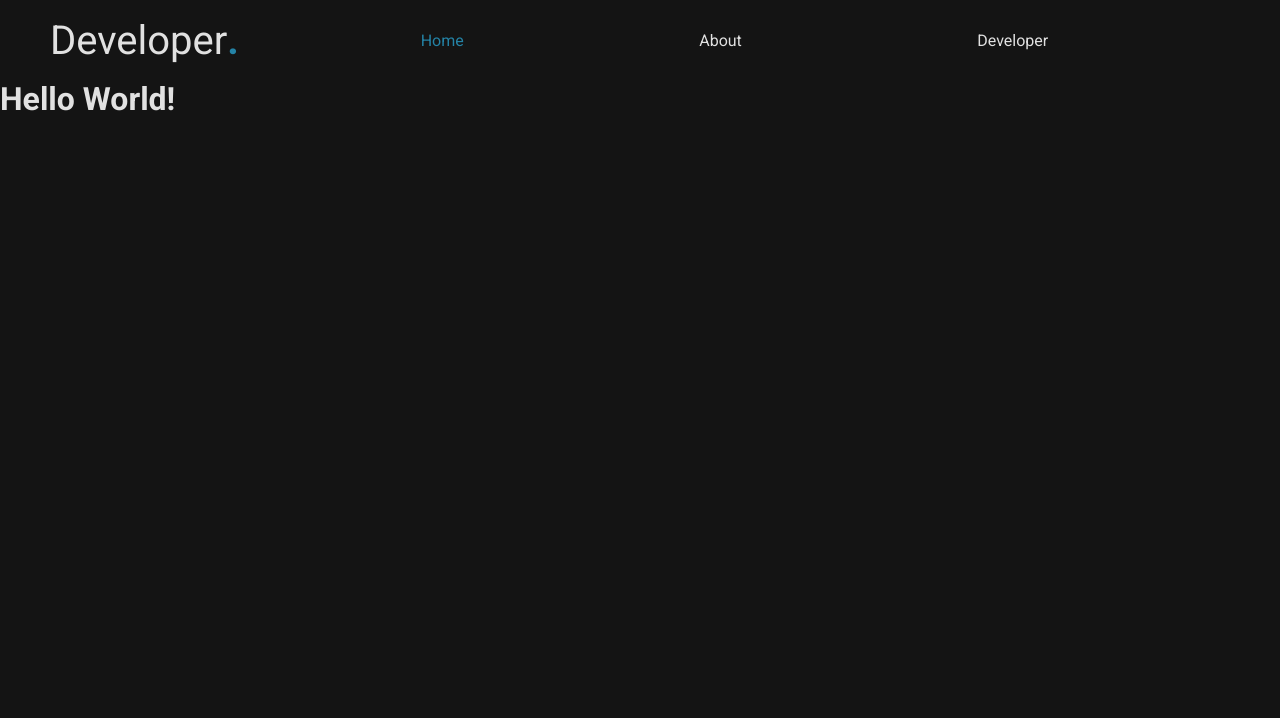
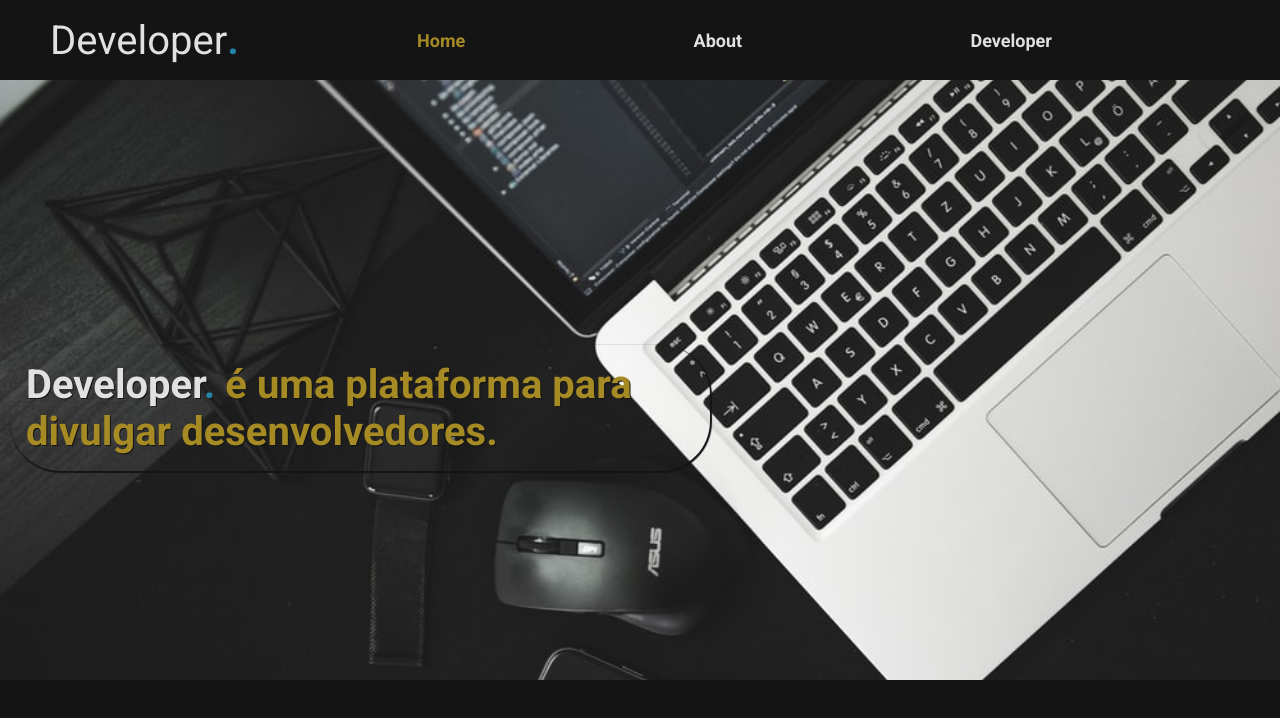
Before and after one commit to CarvalhoFilipe/developer-web-site, a React (Create React App) app: page / in a window 1280 px wide. Shown: the top 718 px of the page. Built offline with nearby package versions, Linux system fonts and the light colour scheme.

Commit message:
Banner tela Home, add framer motion.

```diff
--- /dev/null
+++ b/index.d.ts
@@ -0,0 +1 @@
+declare module "*.jpg";
--- a/package.json
+++ b/package.json
@@ -10,6 +10,7 @@
     "@types/node": "^16.7.13",
     "@types/react": "^18.0.0",
     "@types/react-dom": "^18.0.0",
+    "framer-motion": "^6.3.3",
     "react": "^18.1.0",
     "react-dom": "^18.1.0",
     "react-router-dom": "^6.3.0",
--- /dev/null
+++ b/src/components/Banner/index.tsx
@@ -0,0 +1,23 @@
+import banner from "../../images/banner.jpg";
+import { motion } from "framer-motion";
+import "./styles.scss";
+export function Banner() {
+  return (
+    <div className="banner">
+      <img src={banner} />
+      <motion.div
+        animate={{
+          x: [-1000, 10],
+        }}
+        transition={{ ease: "easeIn", duration: 2.5 }}
+      >
+        <h2>
+          <span>
+            Developer<strong>. </strong>
+          </span>
+          é uma plataforma para divulgar desenvolvedores.
+        </h2>
+      </motion.div>
+    </div>
+  );
+}
--- /dev/null
+++ b/src/components/Banner/styles.scss
@@ -0,0 +1,41 @@
+
+.banner{
+    width: 100%;
+    height: 600px;
+    display: flex;
+    position: relative;
+    img {
+      width: 100%;
+      height: 100%;
+      object-fit: cover;
+    }
+
+    div {
+      display: flex;
+      flex-direction: column;
+      max-width: 700px;
+      height: 600px;
+      position: absolute;
+      align-items: center;
+      justify-content: center;
+      h2 {
+        span {
+          color: var(--font);
+          strong {
+            color: var(--logo);
+          }
+        }
+        margin-top: 3.5rem;
+        padding: 1rem;
+        font-size: 2.5rem;
+        box-shadow: 1px 1px 1px 1px var(--background);
+        text-shadow: 1px 1px var(--background);
+        border-radius: 50px;
+        color: var(--active);
+        transition: transform 0.2s;
+        &:hover {
+          transform: translateY('-5px');
+        }
+      }
+    }
+  }
--- a/src/components/Header/styles.scss
+++ b/src/components/Header/styles.scss
@@ -21,15 +21,16 @@
     padding: 0 4rem;
 
     a {
+      font-weight: bold;
+      font-size: 1.125rem;
       transition: color 0.2s;
       &:hover {
-        color: var(--active);
+        color: var(--logo);
       }
     }
   }
 }
 
-
-.active{
-  color: var(--logo);
+.active {
+  color: var(--active);
 }
--- a/src/pages/Home/index.tsx
+++ b/src/pages/Home/index.tsx
@@ -1,4 +1,10 @@
+import { Banner } from "../../components/Banner";
+import "./styles.scss";
+
 export default function Home() {
-    return (<h1>Hello World!</h1>
-    );
-  }
+  return (
+    <main className="container-home">
+      <Banner />
+    </main>
+  );
+}
--- /dev/null
+++ b/src/pages/Home/styles.scss
@@ -0,0 +1,5 @@
+.container-home {
+  display: flex;
+  height: 100vh;
+  width: 100%;
+}
--- a/tsconfig.json
+++ b/tsconfig.json
@@ -22,5 +22,5 @@
   },
   "include": [
     "src"
-  ]
+, "index.d.ts"  ]
 }
```
Also changed, not shown: src/components/Cards/index.tsx (added, +7 -0 lines), src/components/Cards/styles.scss (added), src/images/banner.jpg (added), 1 other file (tests, documents, lock files or other folders).
